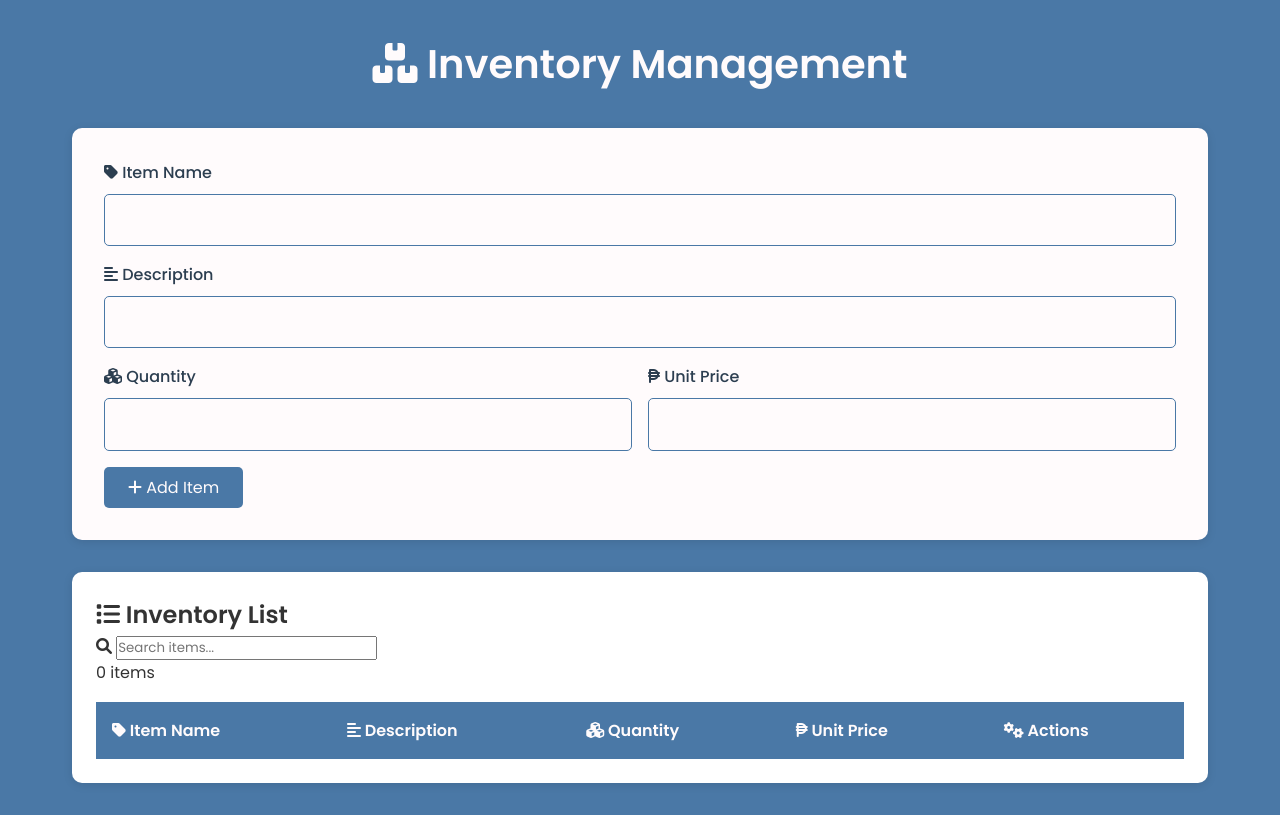
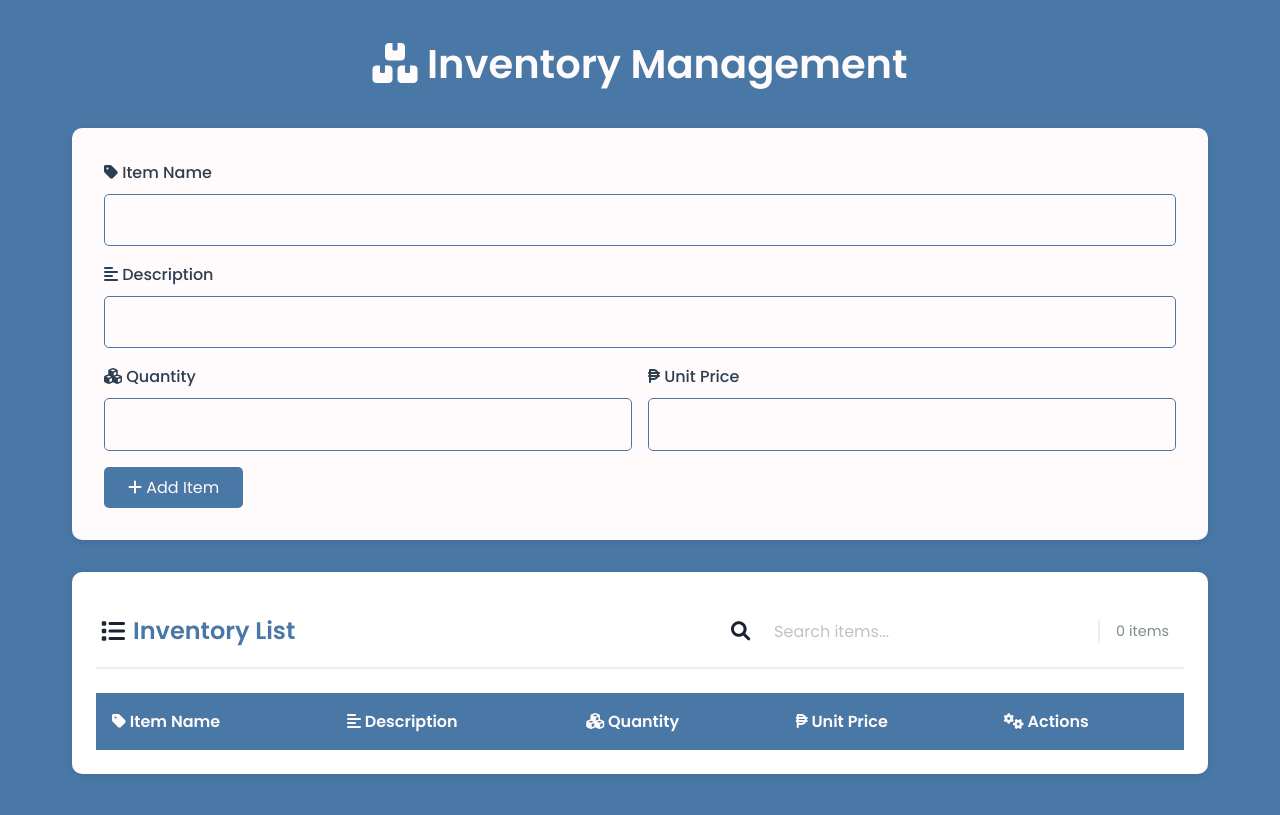
Before and after one commit to jeezreal2002/Inventory-System, a plain HTML site: page index.html in a window 1280 px wide. Drawn offline with Linux system fonts and the light colour scheme.

Commit message:
Update style.css

```diff
--- a/style.css
+++ b/style.css
@@ -354,3 +354,94 @@ tbody tr:hover{
         opacity: 0;
     }
 }
+
+/* Table Header Styling */
+.table-header {
+    display: flex;
+    justify-content: space-between;
+    align-items: center;
+    margin-bottom: 1.5rem;
+    border-bottom: 2px solid #eee;
+    padding: 5px;
+}
+
+.table-header h2 {
+    color: var(--accent);
+    font-size: 1.5rem;
+    font-weight: 600;
+    display: flex;
+    align-items: center;
+    gap: 0.5rem;
+}
+
+.table-header h2 i {
+    color: var(--primary-dark);
+}
+
+/* Search Styling */
+
+
+.search-wrapper {
+    background: white;
+    border-radius: 10px;
+    padding: 10px;
+    position: relative;
+    display: flex;
+    align-items: center;
+}
+
+.search-icon {
+    color: var(--primary-dark);
+    font-size: 1.2rem;
+    margin-right: 1rem;
+}
+
+#searchInput {
+    flex: 1;
+    border: none;
+    padding: 0.5rem;
+    font-size: 1rem;
+    color: #2c3e50;
+    outline: none;
+}
+
+#searchInput::placeholder {
+    color: #bdc3c7;
+}
+
+.search-stats {
+    padding-left: 1rem;
+    border-left: 2px solid #eee;
+    color: #7f8c8d;
+    font-size: 0.9rem;
+}
+
+/* Highlight search results */
+.highlight {
+    background-color: var(--accent);
+    padding: 0 2px;
+    border-radius: 3px;
+}
+
+/* Empty state */
+.empty-state {
+    text-align: center;
+    padding: 2rem;
+    color: #7f8c8d;
+}
+
+.empty-state i {
+    font-size: 3rem;
+    margin-bottom: 1rem;
+    color: #bdc3c7;
+}
+
+/* Animation for search results */
+@keyframes highlightFade {
+    from { background-color: #fff3cd; }
+    to { background-color: transparent; }
+}
+
+.search-animation {
+    animation: highlightFade 1s ease-out;
+}
```
